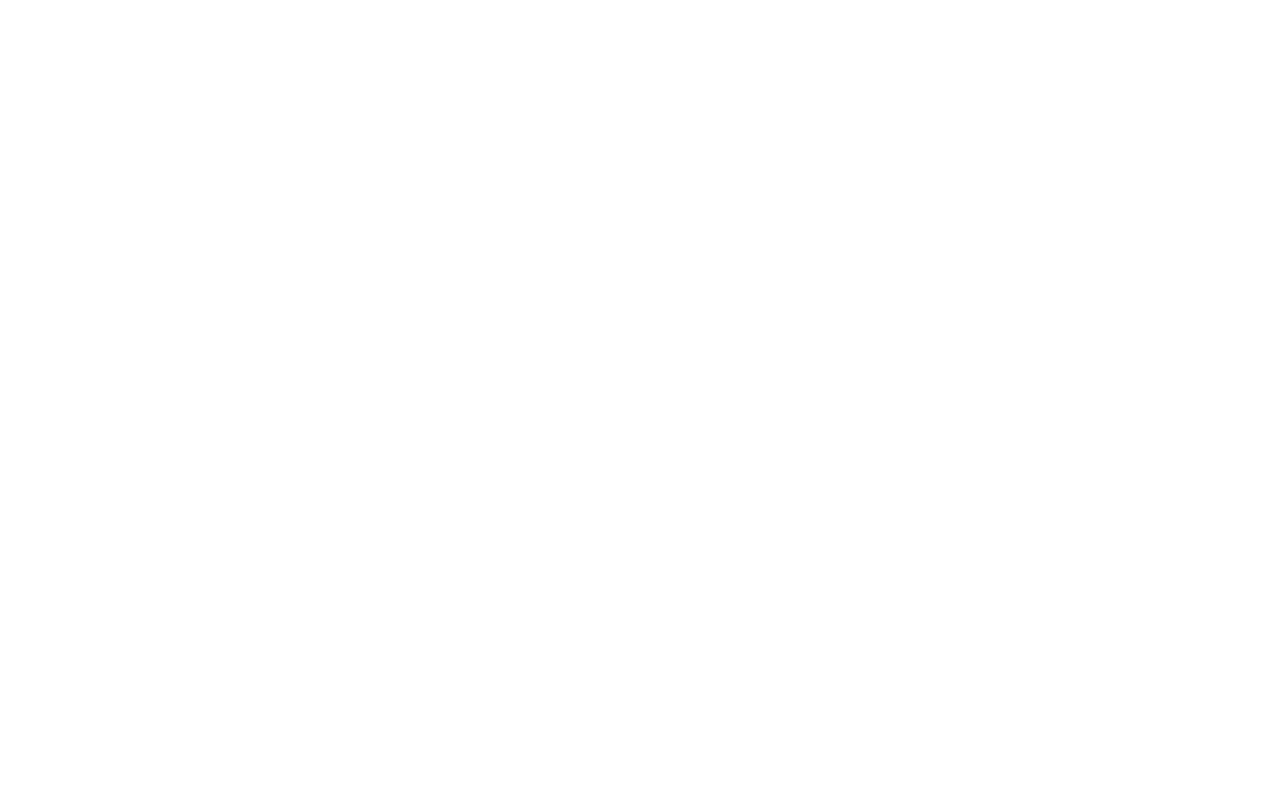
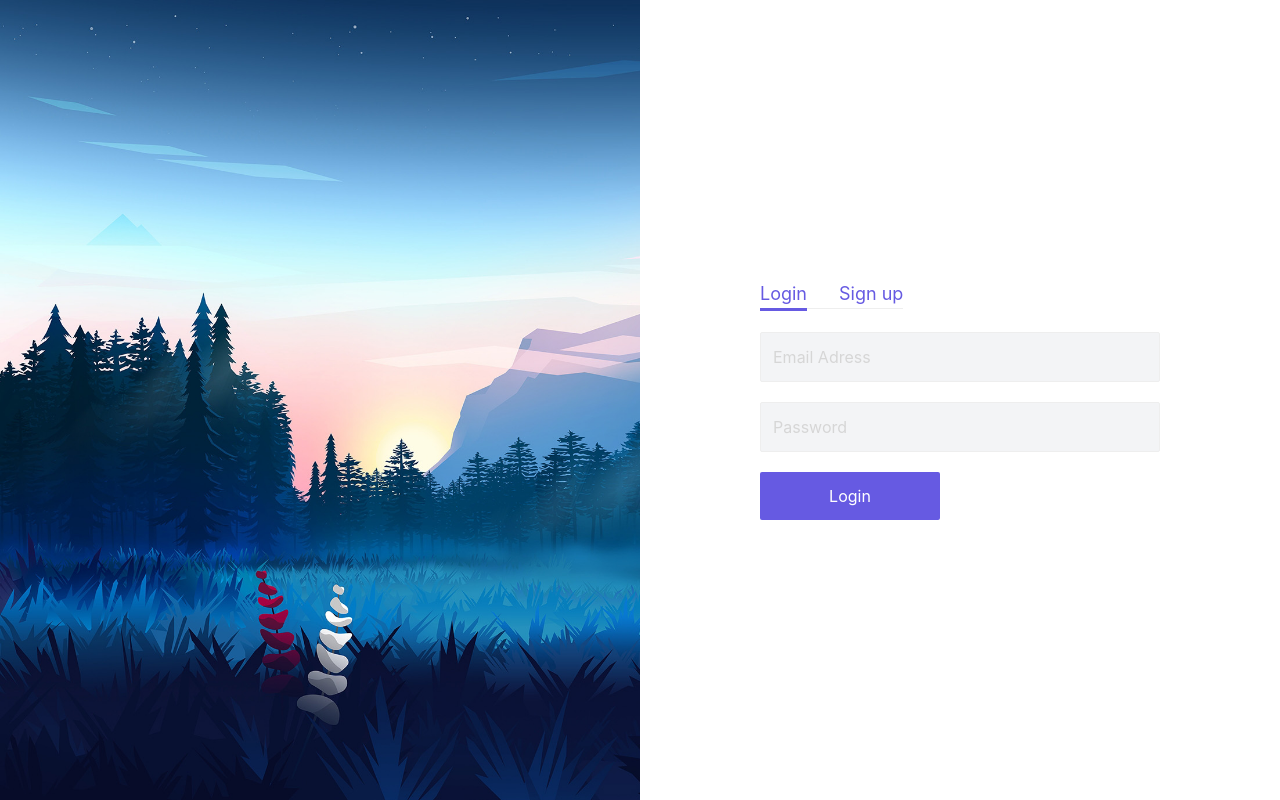
Before and after one commit to Vancete/paco-notes, a React (Create React App) app in the folder web/: page /notes in a window 1280 px wide. Before the commit this address had no page. Built offline with nearby package versions, Linux system fonts and the light colour scheme.

Commit message:
Now the login redirects you to the notes page

```diff
--- /dev/null
+++ b/web/src/actions/index.js
@@ -0,0 +1,10 @@
+import axios from "axios";
+import config from "../config";
+
+const apiLogin = (username, password) => {
+  return axios.get(
+    `${config.API_BASE}/login?user=${username}&password=${password}`
+  );
+};
+
+export { apiLogin };
--- a/web/src/components/Login/index.js
+++ b/web/src/components/Login/index.js
@@ -1,23 +1,14 @@
 import React, { useState } from "react";
 import "./styles.scss";
 
-import axios from "axios";
-import config from "../../config";
+import { apiLogin } from "../../actions";
+import { useNavigate } from "react-router-dom";
 
 const Login = () => {
   const [username, setUsername] = useState("");
   const [password, setPassword] = useState("");
-
-  const apiLogin = () => {
-    axios
-      .get(`${config.API_BASE}/login?user=${username}&password=${password}`)
-      .then((response) => {
-        console.log(response);
-      })
-      .catch((error) => {
-        console.log(error);
-      });
-  };
+  const [error, setError] = useState(false);
+  const navigate = useNavigate();
 
   return (
     <div className="login">
@@ -44,11 +35,24 @@
             type="submit"
             onClick={(e) => {
               e.preventDefault();
-              apiLogin();
+              apiLogin(username, password)
+                .then((response) => {
+                  console.log(response);
+                  if (response.data.success) {
+                    localStorage.setItem("userId", response.data.user_id);
+                    navigate("/notes");
+                  } else {
+                    setError(true);
+                  }
+                })
+                .catch((error) => {
+                  console.log(error);
+                });
             }}
           >
             Login
           </button>
+          {error && <label>Login Incorrecto</label>}
         </form>
       </div>
     </div>
--- a/web/src/index.js
+++ b/web/src/index.js
@@ -4,16 +4,17 @@
 import Login from "./components/Login";
 import reportWebVitals from "./reportWebVitals";
 
-import { BrowserRouter as Router, Routes, Route } from 'react-router-dom'
+import { BrowserRouter as Router, Routes, Route } from "react-router-dom";
 
 const root = ReactDOM.createRoot(document.getElementById("root"));
 root.render(
   <React.StrictMode>
     <Router>
-            <Routes>
-                <Route path="/" element={<Login />} />
-            </Routes>
-        </Router>
+      <Routes>
+        <Route path="/" element={<Login />} />
+        <Route path="/notes" element={<Login />} />
+      </Routes>
+    </Router>
   </React.StrictMode>
 );
 
```
